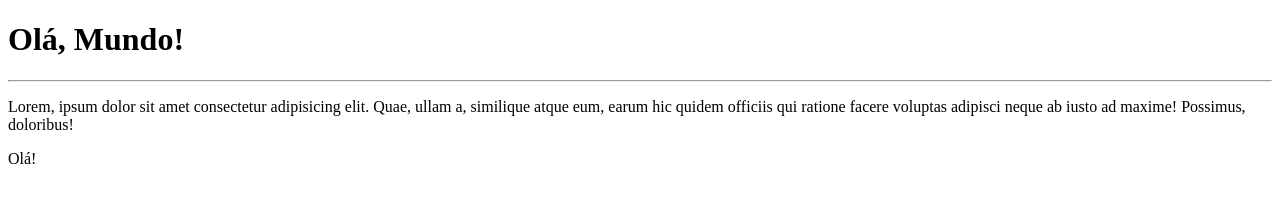
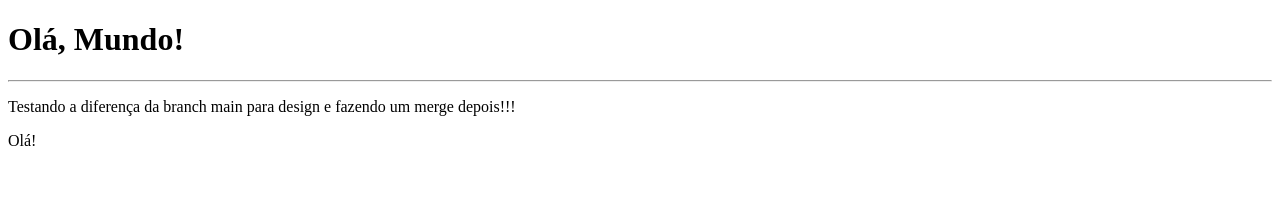
Before and after one commit to MatheusPontieri/Ola-Mundo, a plain HTML site: page site-exemplo/index.html in a window 1280 px wide. Drawn offline with Linux system fonts and the light colour scheme.

Commit message:
Update index.html

```diff
--- a/site-exemplo/index.html
+++ b/site-exemplo/index.html
@@ -9,7 +9,7 @@
 <body>
     <h1>Olá, Mundo!</h1>
     <hr>
-    <p>Lorem, ipsum dolor sit amet consectetur adipisicing elit. Quae, ullam a, similique atque eum, earum hic quidem officiis qui ratione facere voluptas adipisci neque ab iusto ad maxime! Possimus, doloribus!</p>
+    <p>Testando a diferença da branch main para design e fazendo um merge depois!!!</p>
     <p>Olá!</p>
 </body>
 </html>
```
